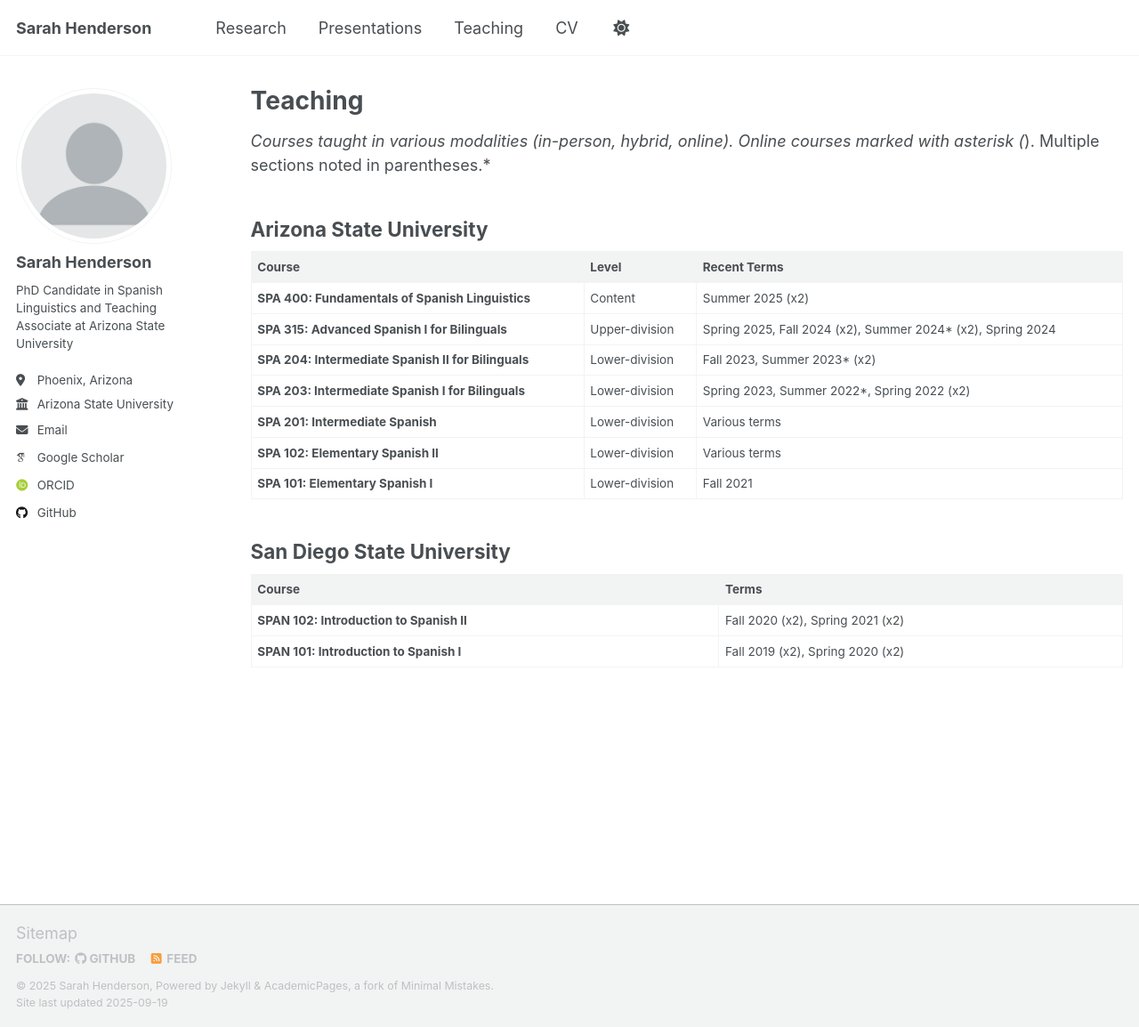
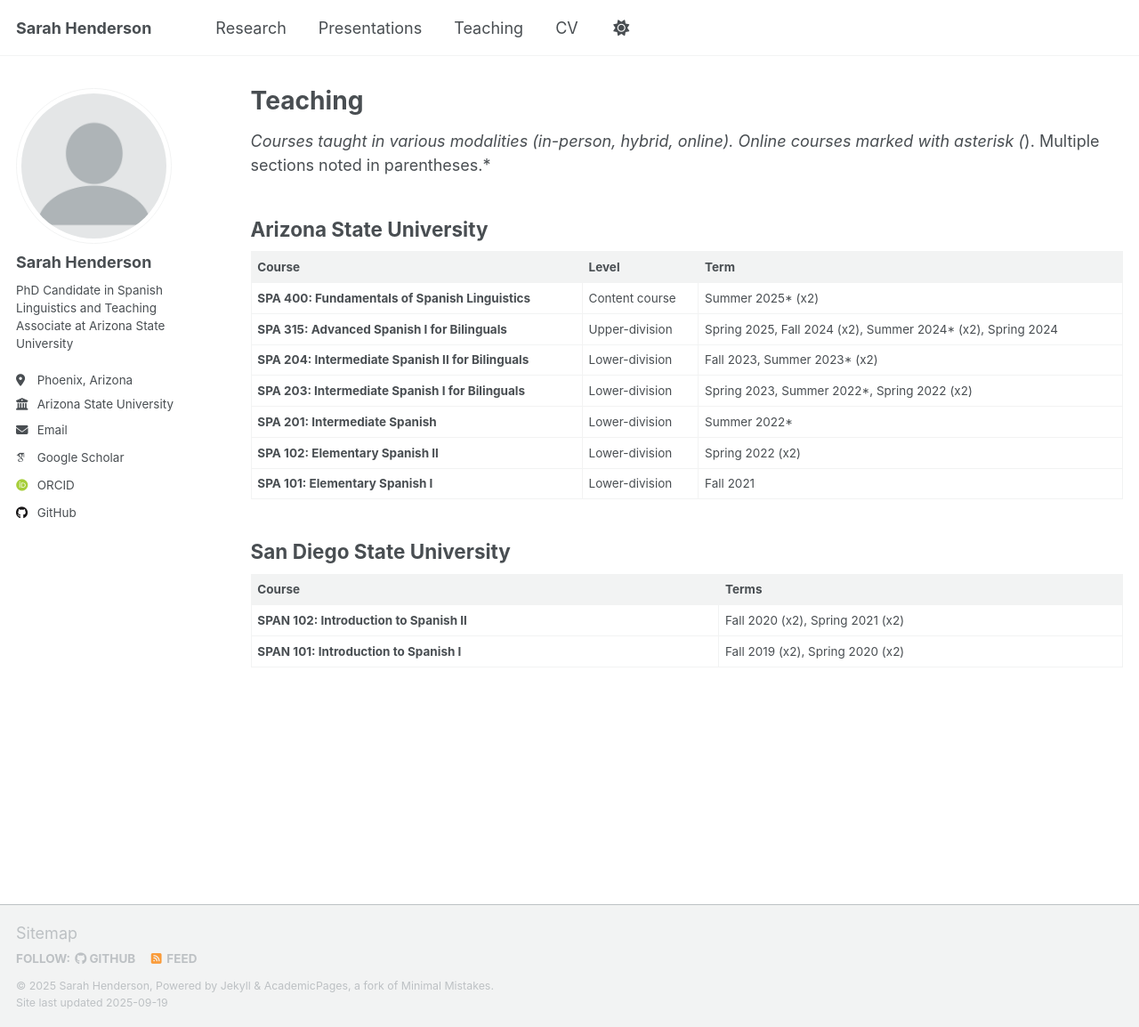
Before and after one commit to sarah-e-henderson/sarah-e-henderson.github.io, a Jekyll site: the page built from _pages/teaching.md, in a window 1280 px wide and 1154 px high. Shown: the whole window at 89% size. Built offline with Jekyll 4.4.1, drawn with Linux system fonts in a browser that asks for light colours; some web fonts are replaced; a script that is not in the unit is left out.

Commit message:
Update teaching.md

```diff
--- a/_pages/teaching.md
+++ b/_pages/teaching.md
@@ -9,14 +9,14 @@ author_profile: true
 
 ## Arizona State University
 
-| Course | Level | Recent Terms |
+| Course | Level | Term |
 |---------|-------|--------------|
-| **SPA 400: Fundamentals of Spanish Linguistics** | Content | Summer 2025 (x2) |
+| **SPA 400: Fundamentals of Spanish Linguistics** | Content course | Summer 2025* (x2) |
 | **SPA 315: Advanced Spanish I for Bilinguals** | Upper-division | Spring 2025, Fall 2024 (x2), Summer 2024* (x2), Spring 2024 |
 | **SPA 204: Intermediate Spanish II for Bilinguals** | Lower-division | Fall 2023, Summer 2023* (x2) |
 | **SPA 203: Intermediate Spanish I for Bilinguals** | Lower-division | Spring 2023, Summer 2022*, Spring 2022 (x2) |
-| **SPA 201: Intermediate Spanish** | Lower-division | Various terms |
-| **SPA 102: Elementary Spanish II** | Lower-division | Various terms |
+| **SPA 201: Intermediate Spanish** | Lower-division | Summer 2022* |
+| **SPA 102: Elementary Spanish II** | Lower-division | Spring 2022 (x2) |
 | **SPA 101: Elementary Spanish I** | Lower-division | Fall 2021 |
 
 ## San Diego State University
```
